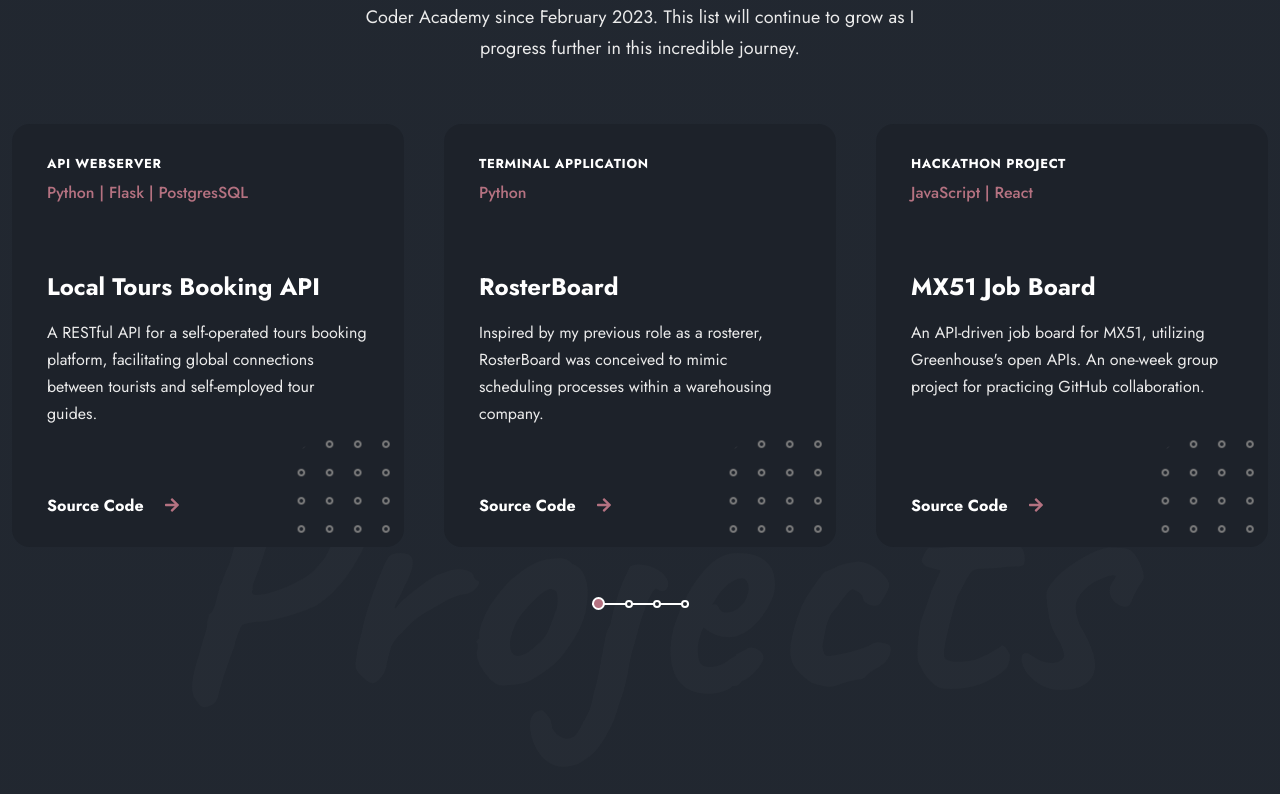
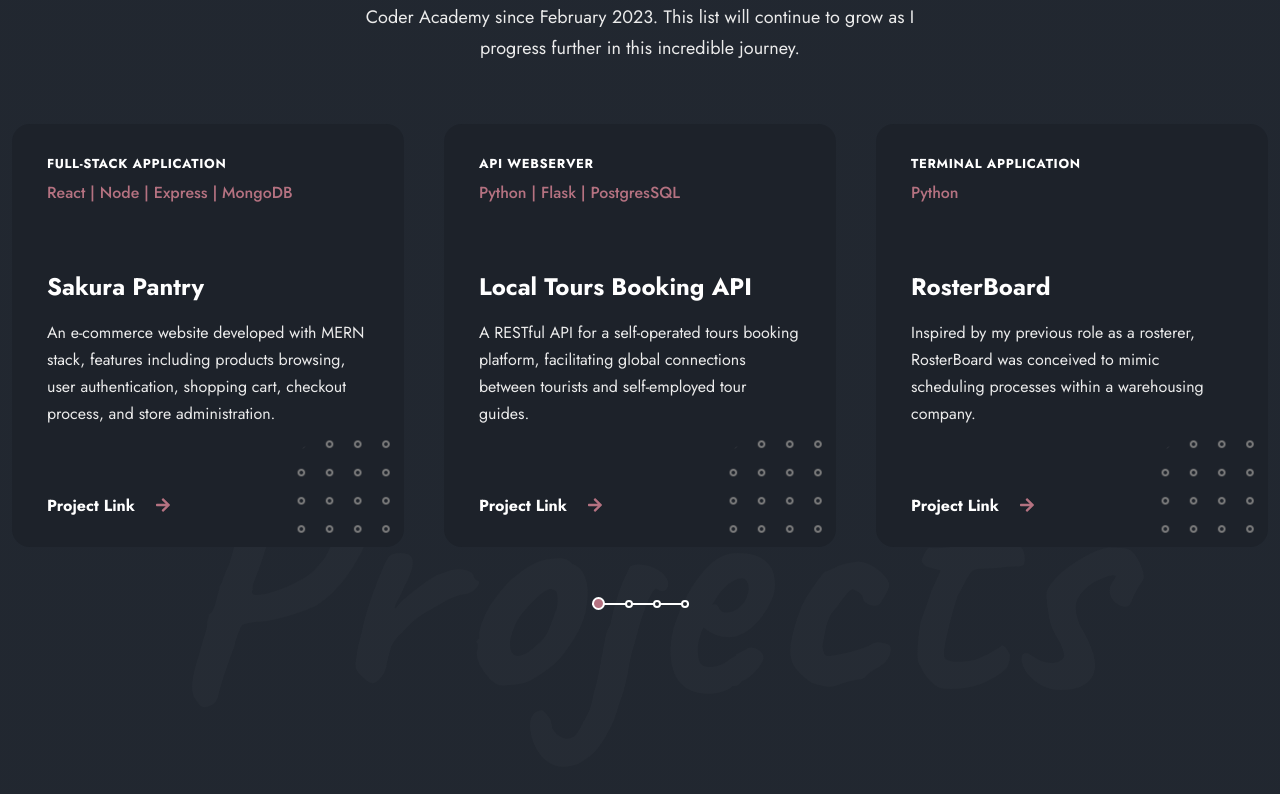
Before and after one commit to ellenpham/personal-portfolio-v2, a React (Vite) app: page /#home in a window 1280 px wide. Shown: the part 1986-2780 px from the top of the page. Built offline with nearby package versions, Linux system fonts and the light colour scheme.

Commit message:
content update

```diff
--- a/src/Data.jsx
+++ b/src/Data.jsx
@@ -53,6 +53,15 @@ export default stories;
 export const projects = [
   {
     id: 1,
+    name: 'Full-Stack Application',
+    title: 'Sakura Pantry',
+    link: 'https://sakurapantry.netlify.app/',
+    tech_stack: "React | Node | Express | MongoDB",
+    description:
+      'An e-commerce website developed with MERN stack, features including products browsing, user authentication, shopping cart, checkout process, and store administration.',
+  },
+  {
+    id: 2,
     name: 'API Webserver',
     title: 'Local Tours Booking API',
     link : 'https://github.com/ellenpham/API-Webserver-LocalTourBooking',
@@ -61,7 +70,7 @@ export const projects = [
       'A RESTful API for a self-operated tours booking platform, facilitating global connections between tourists and self-employed tour guides.',
   },
   {
-    id: 2,
+    id: 3,
     name: 'Terminal Application',
     title: 'RosterBoard',
     link: 'https://github.com/ellenpham/RosterBoard-TerminalApp',
@@ -70,7 +79,7 @@ export const projects = [
       'Inspired by my previous role as a rosterer, RosterBoard was conceived to mimic scheduling processes within a warehousing company.',
   },
   {
-    id: 3,
+    id: 4,
     name: 'Hackathon Project',
     title: 'MX51 Job Board',
     link: 'https://github.com/katielock92/gh-job-board',
@@ -79,22 +88,13 @@ export const projects = [
       "An API-driven job board for MX51, utilizing Greenhouse's open APIs. An one-week group project for practicing GitHub collaboration.",
   },
   {
-    id: 4,
+    id: 5,
     name: 'Static Website',
     title: 'Portfolio Website',
     link: 'https://github.com/ellenpham/CAT1A1-personal-portfolio-v1',
     tech_stack: "HTML | CSS | SCSS",
     description:
       'My very first project, created from scratch from design, development to documentation. Built entirely on HTML5, CSS3, SCSS.',
-  },
-  {
-    id: 5,
-    name: 'Full-Stack Application',
-    title: 'Sakura Pantry',
-    link: 'https://github.com/irene2mana-T3A2-2023',
-    tech_stack: "React | Node | Express | MongoDB",
-    description:
-      'Currently a work-in-progress, this MERN stack web application for online grocery shopping is anticipated to be completed by Dec 2023.',
   },
   {
     id: 6,
--- a/src/components/contact/Contact.jsx
+++ b/src/components/contact/Contact.jsx
@@ -40,6 +40,7 @@ const Contact = () => {
         <section className="contact section" id="contact">
             <h2 className="section__title text-cs">Contact me</h2>
             <p className="section__subtitle">
+                {/* eslint-disable-next-line react/no-unescaped-entities */}
                 Let's <span>Connect</span>
             </p>
 
@@ -69,7 +70,7 @@ const Contact = () => {
                         </span>
 
                         <h3 className="contact__card-title">Email</h3>
-                        <p className="contact__card-data">ellenpham15101@gmail.com</p>
+                        <p className="contact__card-data">ellenpham1510@gmail.com</p>
                     </div>
 
                     <div className="contact__card">
--- a/src/components/projects/Projects.jsx
+++ b/src/components/projects/Projects.jsx
@@ -1,4 +1,4 @@
-import React from 'react';
+/* eslint-disable react/no-unescaped-entities */
 import { projects } from '../../Data';
 import { FaArrowRight } from 'react-icons/fa';
 import shapeTwo from "../../assets/shape-2.png";
@@ -50,14 +50,14 @@ const Projects = () => {
         >
             {projects.map(({ name, title, link, tech_stack, description }, index) => {
                 return (
-                    <SwiperSlide className="projects__item card card-one">
+                    <SwiperSlide key={index} className="projects__item card card-one">
                         <span className="projects__subtitle text-cs">{name}</span>
                         <span className='projects__techstack'>{tech_stack}</span>
                         <h3 className="projects__title">{title}</h3>
                         <p className="projects__description">{description}</p>
 
                         <a href={link} className="link">
-                            Source Code
+                            Project Link
                             <FaArrowRight className='link__icon'></FaArrowRight>
                         </a>
 
```
